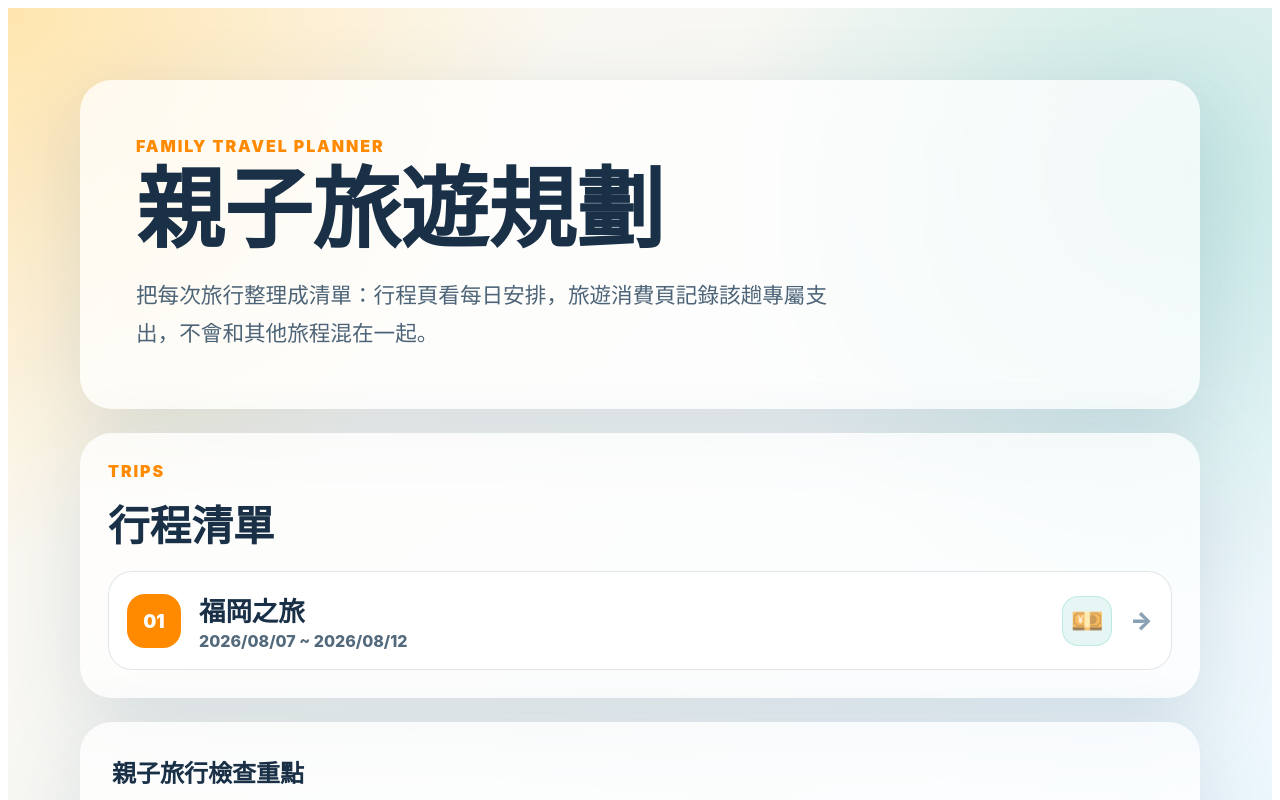
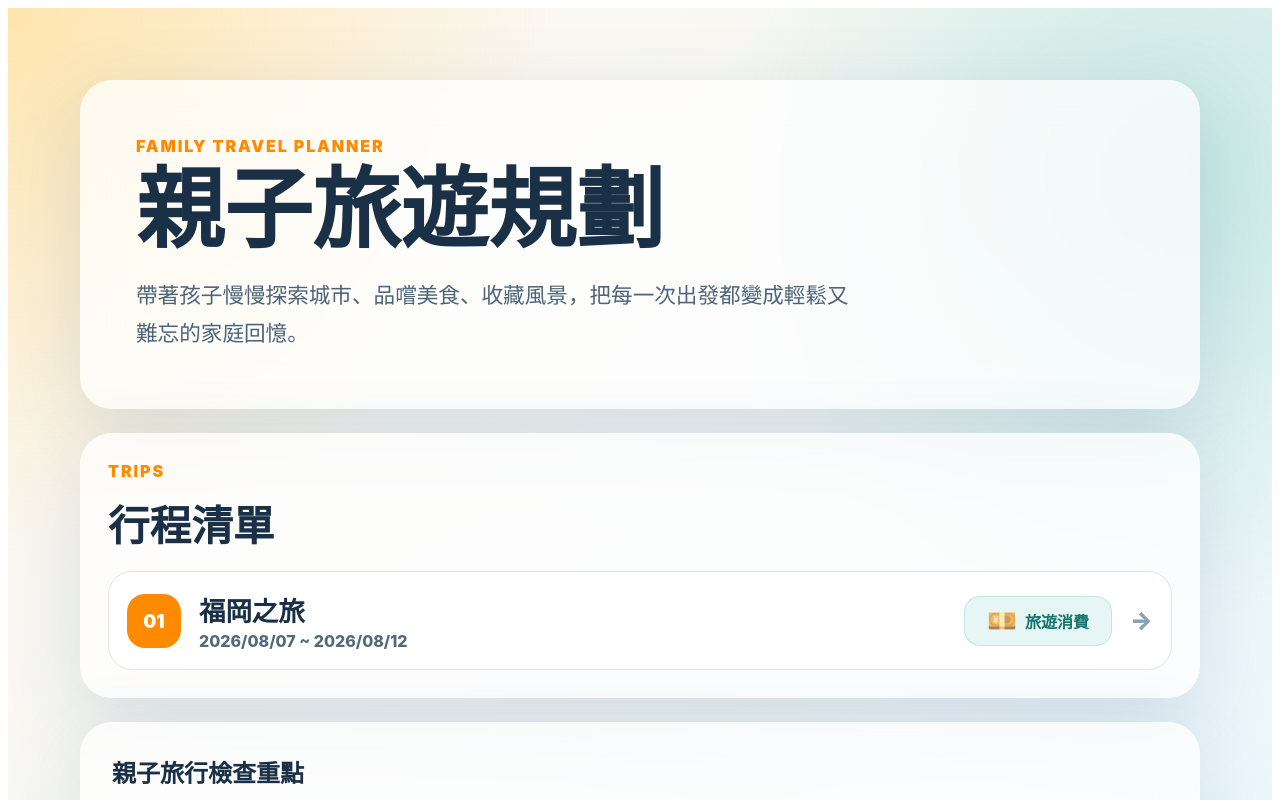
Before and after one commit to dongjhe/travel, an Angular app: page / in a window 1280 px wide. Shown: the top 800 px of the page. Built offline with nearby package versions, Linux system fonts and the light colour scheme.

Commit message:
Update home copy and expense icon label

```diff
--- a/src/app/pages/home/home.html
+++ b/src/app/pages/home/home.html
@@ -3,7 +3,7 @@
     <p class="eyebrow">Family Travel Planner</p>
     <h1>親子旅遊規劃</h1>
     <p class="lead">
-      把每次旅行整理成清單：行程頁看每日安排，旅遊消費頁記錄該趟專屬支出，不會和其他旅程混在一起。
+      帶著孩子慢慢探索城市、品嚐美食、收藏風景，把每一次出發都變成輕鬆又難忘的家庭回憶。
     </p>
   </section>
 
@@ -25,8 +25,10 @@
         aria-label="前往福岡之旅旅遊消費"
         title="旅遊消費"
         (click)="$event.stopPropagation()"
-        >💴</a
       >
+        <span class="expense-symbol">💴</span>
+        <span class="expense-label">旅遊消費</span>
+      </a>
       <span class="arrow">→</span>
     </a>
   </section>
--- a/src/app/pages/home/home.scss
+++ b/src/app/pages/home/home.scss
@@ -116,13 +116,18 @@ h1 {
 }
 
 .expense-icon {
-  display: grid;
-  place-items: center;
-  width: 48px;
+  display: inline-flex;
+  align-items: center;
+  justify-content: center;
+  gap: 8px;
+  min-width: 118px;
   height: 48px;
+  padding: 0 14px;
   border-radius: 16px;
+  color: #15756c;
   text-decoration: none;
-  font-size: 1.65rem;
+  font-size: 1rem;
+  font-weight: 950;
   background: rgba(43, 179, 163, 0.12);
   border: 1px solid rgba(43, 179, 163, 0.2);
   transition:
@@ -131,8 +136,17 @@ h1 {
 }
 
 .expense-icon:hover {
-  transform: scale(1.06);
+  transform: scale(1.04);
   background: rgba(43, 179, 163, 0.2);
+}
+
+.expense-symbol {
+  font-size: 1.5rem;
+  line-height: 1;
+}
+
+.expense-label {
+  white-space: nowrap;
 }
 
 .arrow {
```
